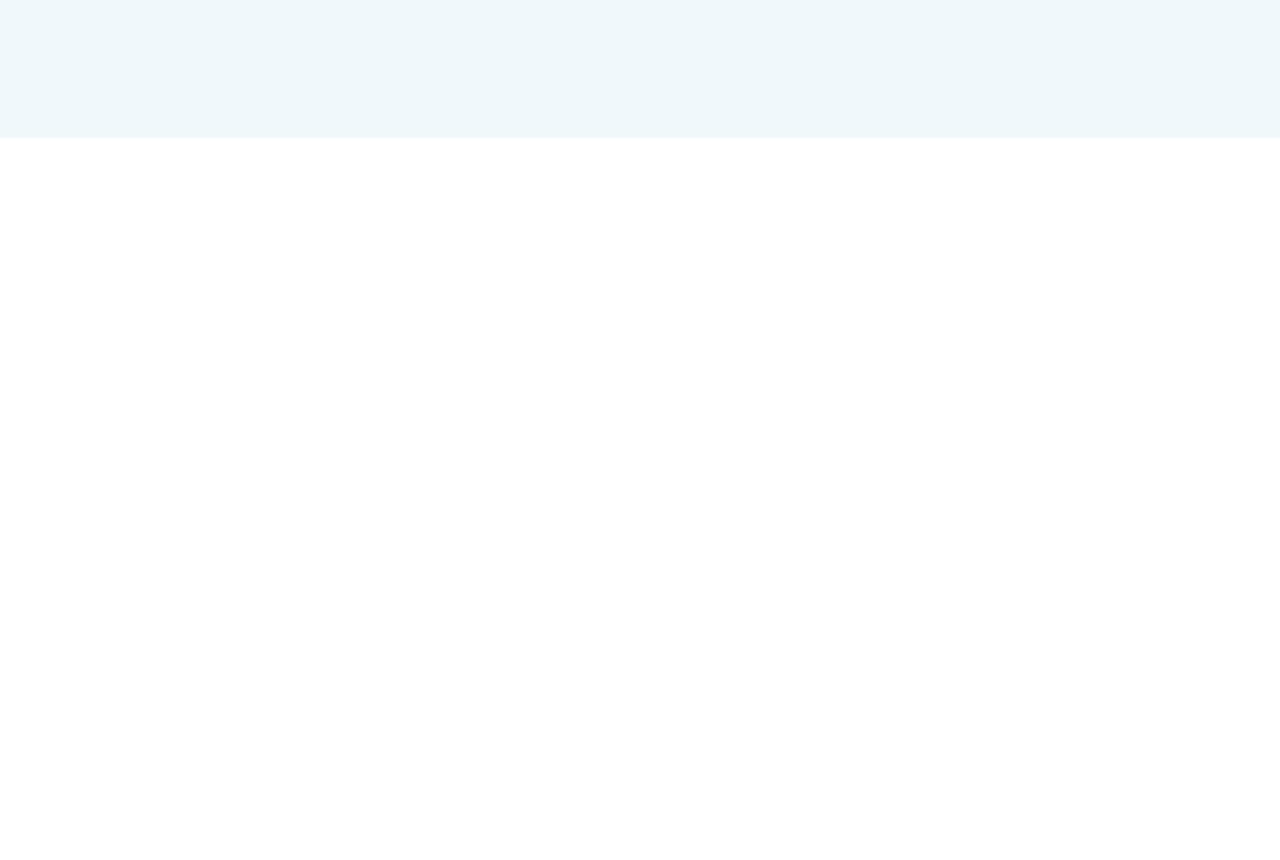
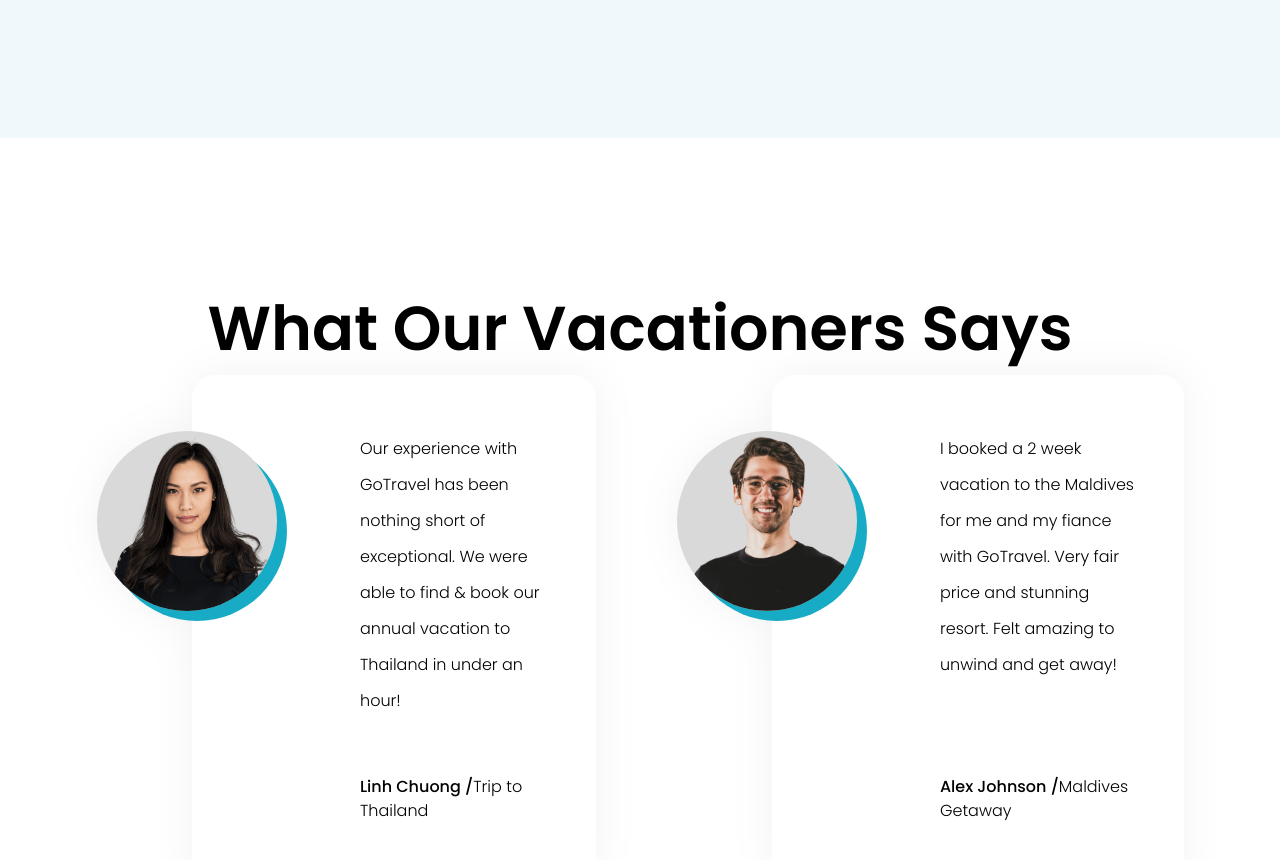
Before and after one commit to JackyL1030/Travel-Landing-Page, a React (Vite) app: page / in a window 1280 px wide. Shown: the part 6600-7460 px from the top of the page. Before the commit the page ends 6738 px from the top, so only its background shows below. Built offline with nearby package versions, Linux system fonts and the light colour scheme.

Commit message:
feat: add Testimonials component to display user feedback and integrate with content

```diff
--- a/src/App.tsx
+++ b/src/App.tsx
@@ -13,6 +13,7 @@
 import News from "./components/News/News";
 import Services from "./components/Services/Services";
 import Steps from "./components/Steps/Steps";
+import Testimonials from "./components/Testimonials/Testimonials";
 
 function App() {
   return (
@@ -27,6 +28,7 @@
         <News />
         <ExploreMore />
         <FrequentTraveler />
+        <Testimonials />
       </Main>
     </Page>
   );
--- /dev/null
+++ b/src/components/Testimonials/Testimonial.tsx
@@ -0,0 +1,26 @@
+import { type Testimonial } from "../../utils/contentTypes";
+
+interface TestimonalProps {
+  testimonial: Testimonial;
+}
+
+export default function Testimonial({ testimonial }: TestimonalProps) {
+  return (
+    <li className="relative ml-24 flex rounded-3xl bg-white py-14 pt-14 pr-12 pl-42 drop-shadow-[0px_0px_20px_rgba(0,0,0,0.05)]">
+      <div className="after:bg-primary-700 absolute left-0 size-47.5 -translate-x-[50%] overflow-hidden after:absolute after:right-0 after:bottom-0 after:-z-1 after:block after:size-45 after:rounded-full">
+        <img
+          src={testimonial.img}
+          alt={testimonial.alt}
+          className="bg-grey-300 top-0 left-0 z-5 size-45 rounded-full"
+        />
+      </div>
+      <div className="flex flex-col justify-between gap-y-14">
+        <p className="text-base/9 font-light">{testimonial.description}</p>
+        <p className="font-medium">
+          {testimonial.name} /
+          <span className="font-light">{testimonial.vacation}</span>
+        </p>
+      </div>
+    </li>
+  );
+}
--- /dev/null
+++ b/src/components/Testimonials/Testimonials.tsx
@@ -0,0 +1,19 @@
+import { testimonials } from "../../utils/content";
+import Testimonial from "./Testimonial";
+
+export default function Testimonials() {
+  return (
+    <section className="px-24 py-36">
+      <div className="m-auto max-w-389">
+        <h2 className="bg-22 text-center text-[3.875rem] font-semibold">
+          What Our Vacationers Says
+        </h2>
+        <ul className="flex gap-x-20">
+          {testimonials.map((testimonial) => (
+            <Testimonial testimonial={testimonial} key={testimonial.id} />
+          ))}
+        </ul>
+      </div>
+    </section>
+  );
+}
--- a/src/utils/content.tsx
+++ b/src/utils/content.tsx
@@ -1,27 +1,27 @@
 import {
   type NavigationLink,
-  HeroBenefit,
-  Step,
-  Service,
-  Testimonial,
+  BlogPost,
   FooterCol,
   FooterSocials,
-  BlogPost,
+  HeroBenefit,
   Location,
+  Service,
+  Step,
+  Testimonial,
 } from "./contentTypes";
 
+import Airplane from "../components/Icons/Airplane";
 import Booking from "../components/Icons/Booking";
-import Airplane from "../components/Icons/Airplane";
-import Guide from "../components/Icons/Guide";
 import Box from "../components/Icons/Box";
 import Culinary from "../components/Icons/Culinary";
 import Destination from "../components/Icons/Destination";
+import Email from "../components/Icons/Email";
+import Guide from "../components/Icons/Guide";
+import Instagram from "../components/Icons/Instagram";
 import Linkedin from "../components/Icons/Linkedin";
-import Instagram from "../components/Icons/Instagram";
+import { Location as LocationIcon } from "../components/Icons/Location";
+import Phone from "../components/Icons/Phone";
 import WhatsApp from "../components/Icons/WhatsApp";
-import Phone from "../components/Icons/Phone";
-import Email from "../components/Icons/Email";
-import { Location as LocationIcon } from "../components/Icons/Location";
 
 const navigationLinks: NavigationLink[] = [
   {
@@ -281,7 +281,7 @@
     name: "Linh Chuong",
     description:
       "Our experience with GoTravel has been nothing short of exceptional. We were able to find & book our annual vacation to Thailand in under an hour! ",
-    vacation: "Trip to Thialand",
+    vacation: "Trip to Thailand",
   },
   {
     id: 2,
@@ -358,15 +358,15 @@
 ];
 
 export {
+  blogPosts,
+  footerCols,
+  footerSocials,
+  heroBenefits,
+  locations,
   navigationLinks,
-  heroBenefits,
+  services,
   steps,
-  services,
-  blogPosts,
-  locations,
   testimonials,
-  footerSocials,
-  footerCols,
 };
 
 // BLOG POSTS CSV
```
